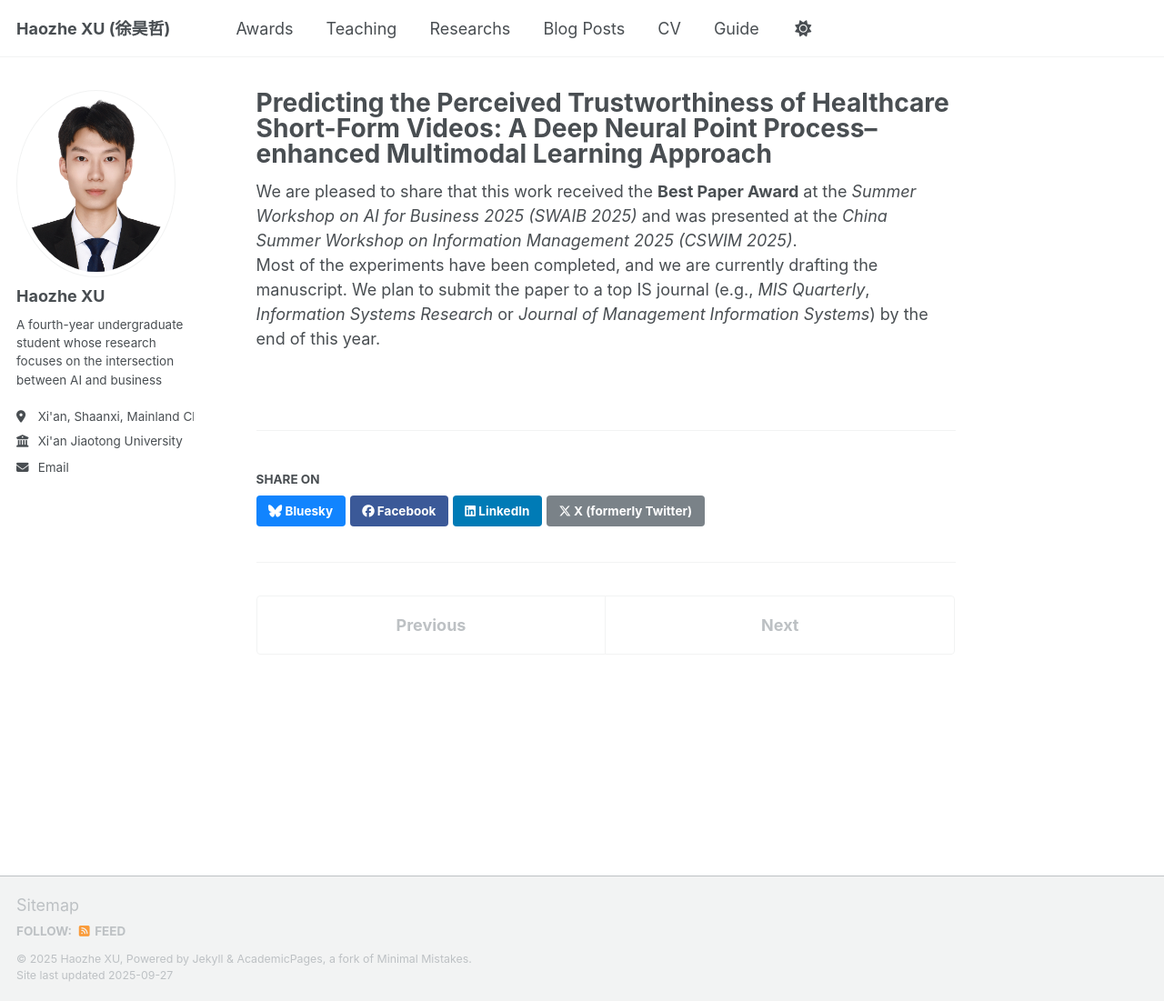
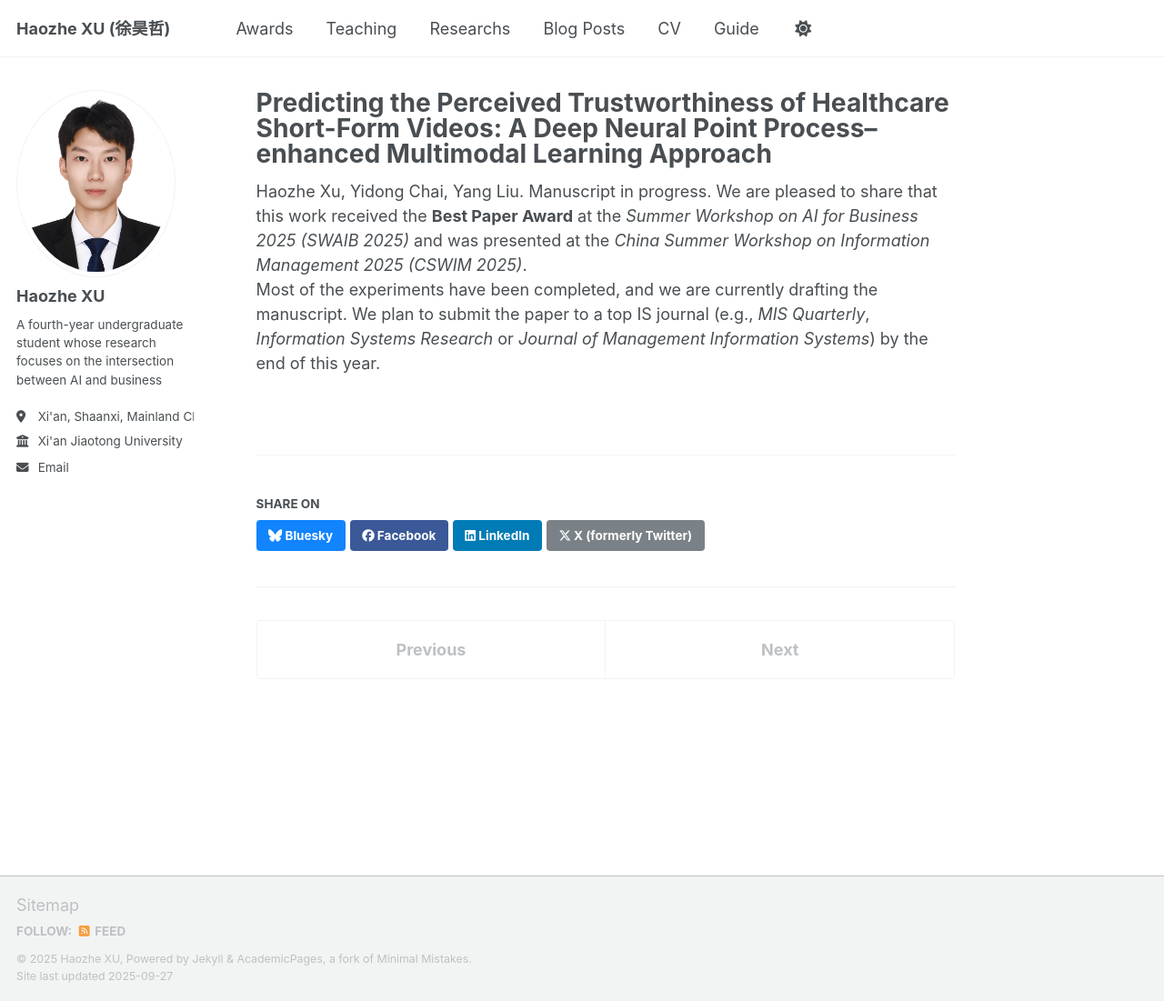
Before and after one commit to XuHaozhe0204/XuHaozhe0204.github.io, a Jekyll site: the page built from _portfolio/portfolio-1.md, in a window 1280 px wide and 1101 px high. Shown: the whole window at 91% size. Built offline with Jekyll 4.4.1, drawn with Linux system fonts in a browser that asks for light colours; a script that is not in the unit is left out; some of the changed lines change nothing that is shown.

Commit message:
Update portfolio-1.md

```diff
--- a/_portfolio/portfolio-1.md
+++ b/_portfolio/portfolio-1.md
@@ -1,9 +1,7 @@
 ---
 title: "Predicting the Perceived Trustworthiness of Healthcare Short-Form Videos: A Deep Neural Point Process–enhanced Multimodal Learning Approach"
-excerpt: "Haozhe Xu, Yidong Chai, Yang Liu; Received Best Paper Award at SWAIB 2025; presented at CSWIM 2025. Manuscript in progress."
 collection: portfolio
 ---
-
-
+Haozhe Xu, Yidong Chai, Yang Liu. Manuscript in progress.
 We are pleased to share that this work received the **Best Paper Award** at the *Summer Workshop on AI for Business 2025 (SWAIB 2025)* and was presented at the *China Summer Workshop on Information Management 2025 (CSWIM 2025)*.
 Most of the experiments have been completed, and we are currently drafting the manuscript. We plan to submit the paper to a top IS journal (e.g., *MIS Quarterly*,  *Information Systems Research* or *Journal of Management Information Systems*) by the end of this year.
```
